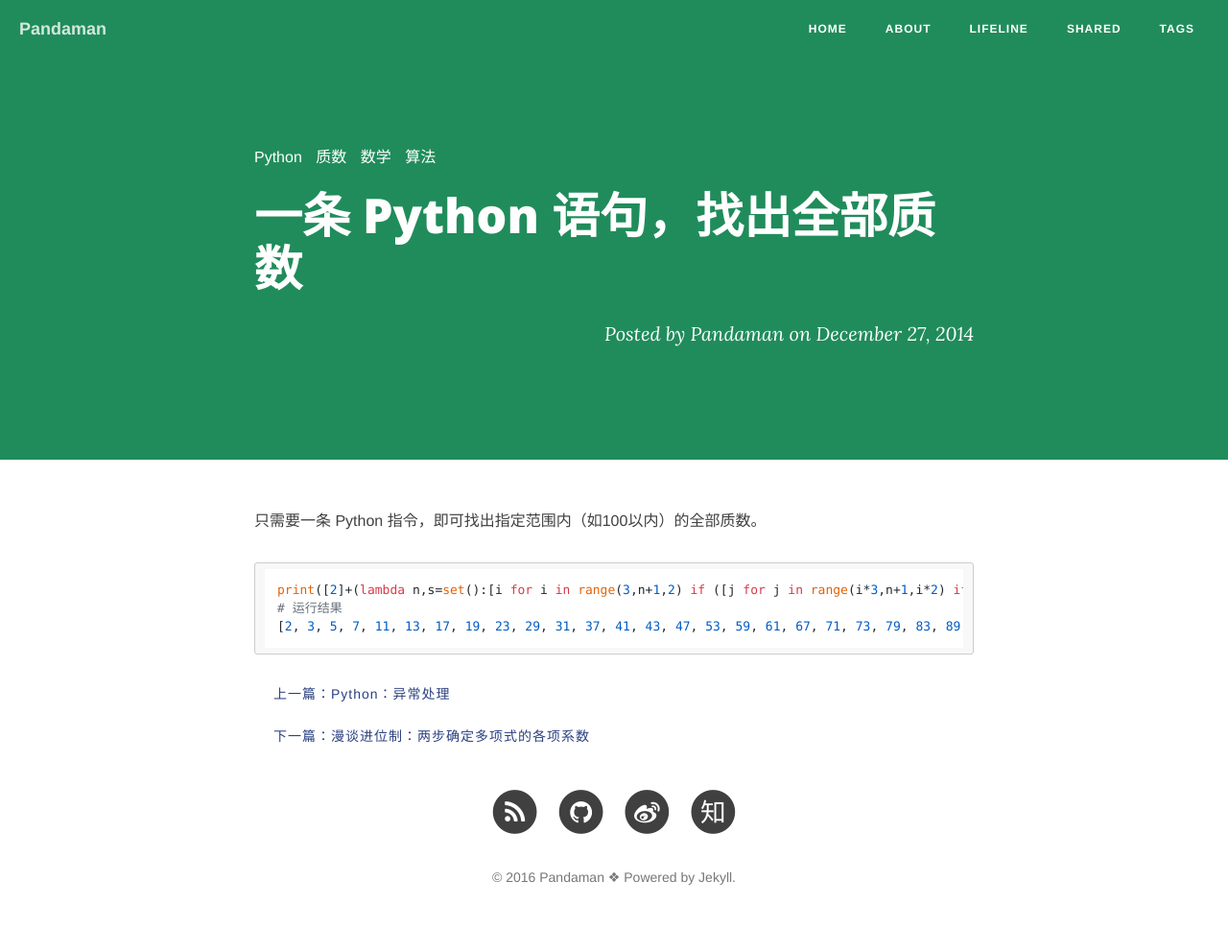
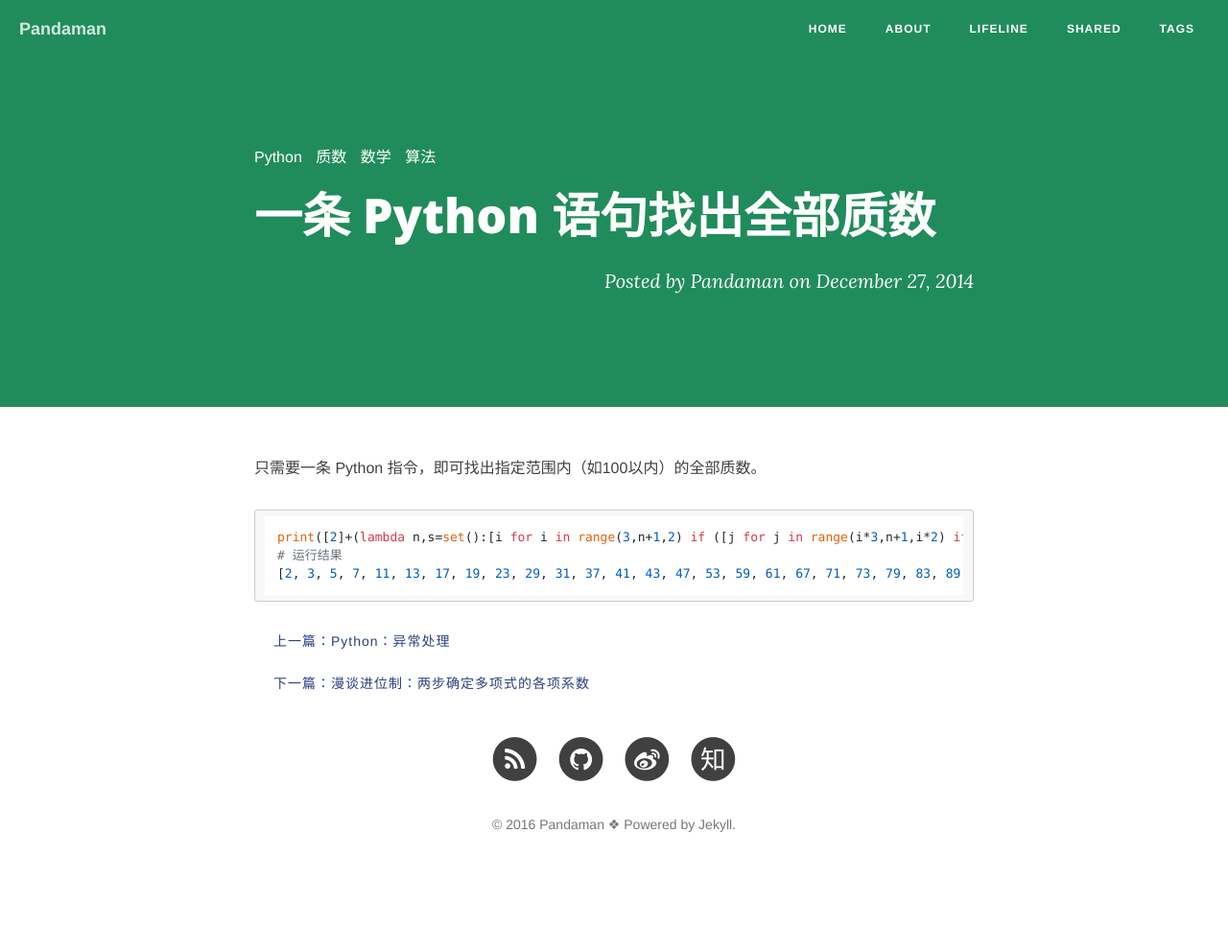
Before and after one commit to ceares/ceares.github.io, a Jekyll site: the page built from _posts/2014-12-27-prime.md, in a window 1280 px wide. Shown: the whole page at 96% size. Built offline with Jekyll 4.4.1, drawn with Linux system fonts in a browser that asks for light colours; nearby versions of some CDN libraries; comment, search, counter and statistics services are not loaded; after the commit the page ends 937 px from its top, so only the background shows below that.

Commit message:
from sp3

```diff
--- a/_posts/2014-12-27-prime.md
+++ b/_posts/2014-12-27-prime.md
@@ -1,6 +1,6 @@
 ---
 layout: post
-title: 一条 Python 语句，找出全部质数
+title: 一条 Python 语句找出全部质数
 date: 2014-12-27
 categories: blog
 tags: [Python,质数,数学,算法]
```
